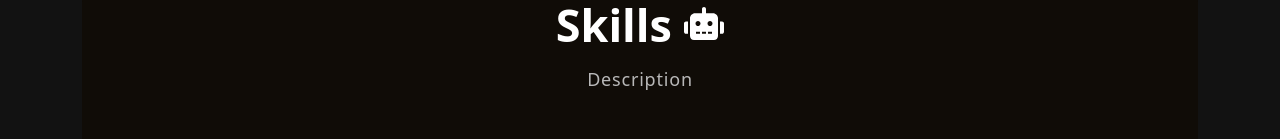
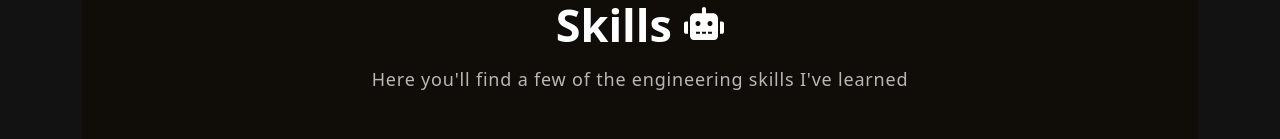
Before and after one commit to HectorDNuno/personal-portfolio, a React (Create React App) app: page / in a window 1280 px wide. Shown: the part 813-952 px from the top of the page. Built offline with nearby package versions, Linux system fonts and the light colour scheme.

Commit message:
adds description variable

```diff
--- a/src/components/Skills.js
+++ b/src/components/Skills.js
@@ -23,6 +23,8 @@ export const Skills = () => {
     },
   };
 
+  const description = "Here you'll find a few of the engineering skills I've learned";
+
   return (
     <section className="skill" id="skills">
       <Container>
@@ -35,7 +37,7 @@ export const Skills = () => {
                   <img className="skills-image" src={robot} alt="rocket" />
                 </span>
               </h2>
-              <p>Description</p>
+              <p> {description} </p>
               <Carousel responsive={responsive} infinite={true} className="skill-slider">
                 <div className="item">
                   <h5>Web Development</h5>
```
